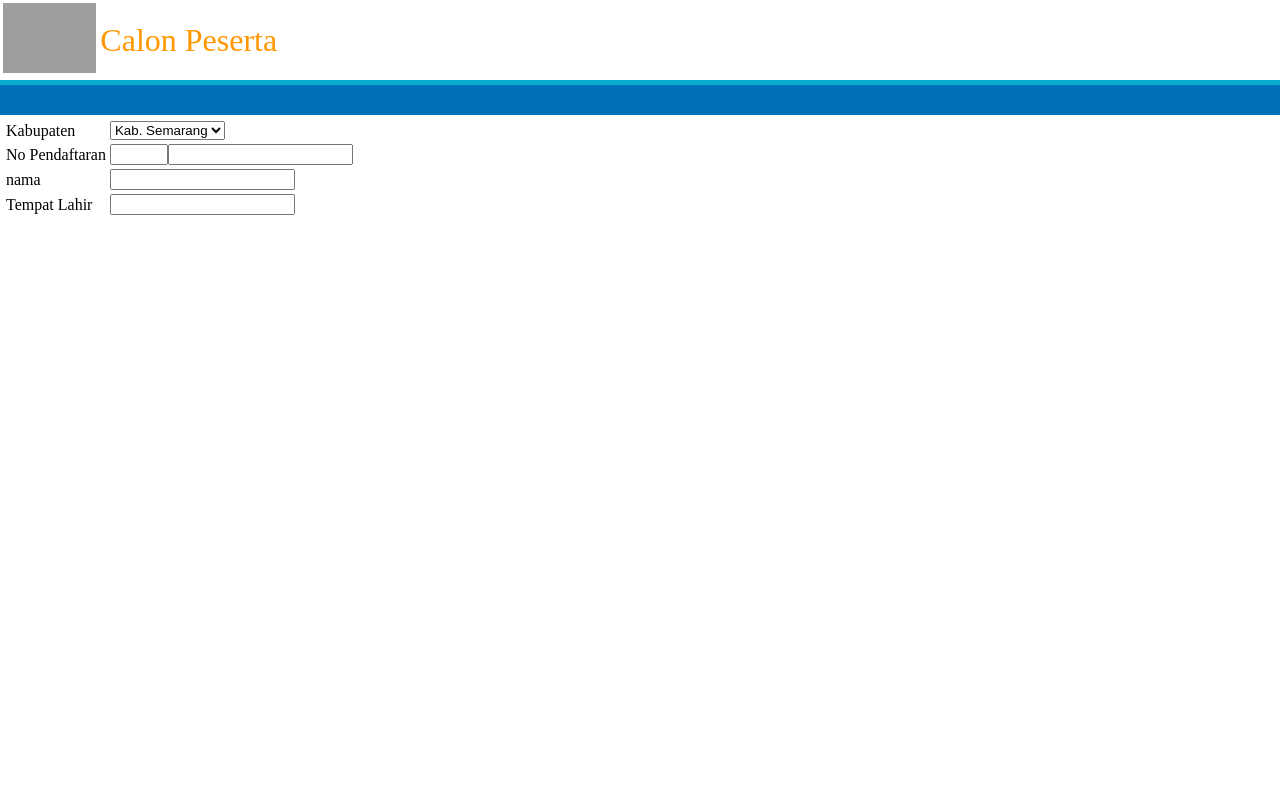
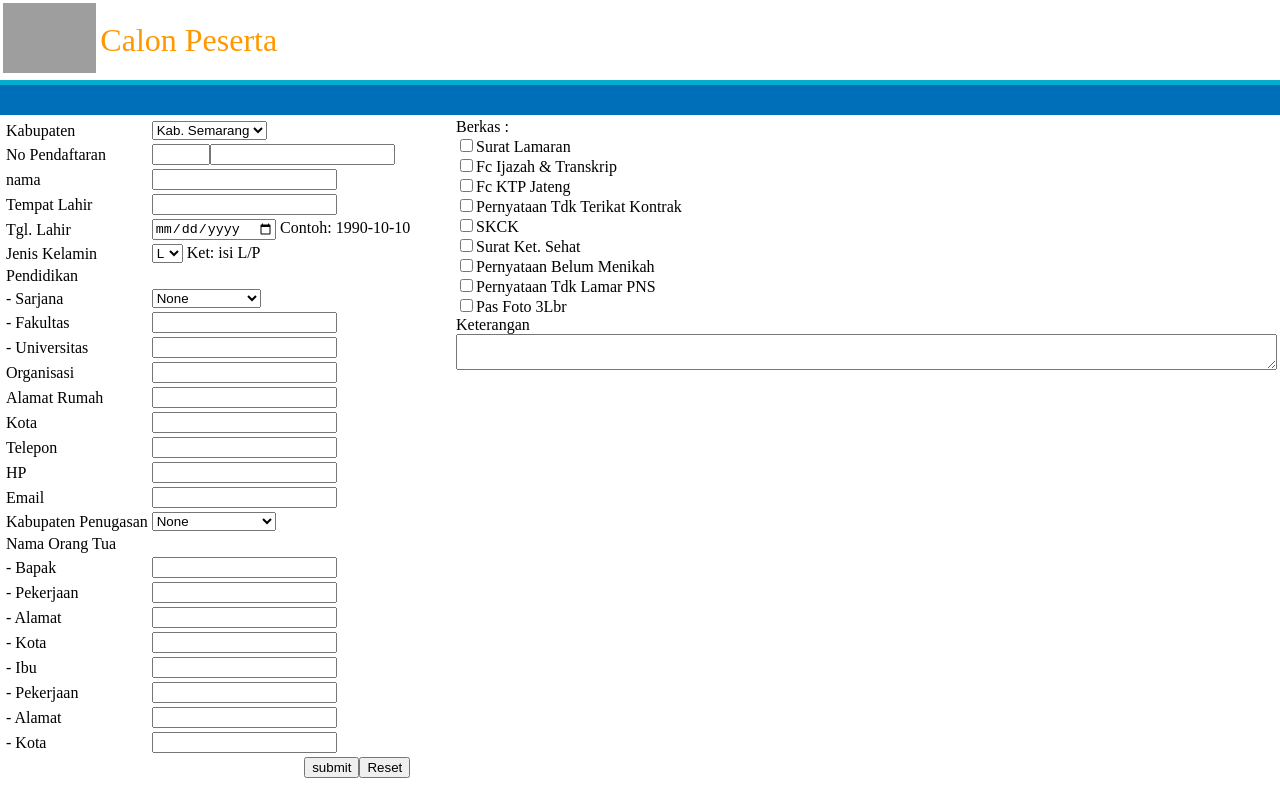
Before and after one commit to captainjex/tugas_pi, a plain HTML site: page tugas4.html in a window 1280 px wide. Drawn offline with Linux system fonts and the light colour scheme; grey boxes are pictures that could not be loaded.

Commit message:
selesai tugas 4

```diff
--- a/tugas4.html
+++ b/tugas4.html
@@ -10,11 +10,10 @@
             <td><font color="#ff9800" size="6">Calon Peserta</font></td>
         </tr>
     </table>
-    <div style="background-color:#08adce;height:5px;width:100%"> </div>
-    <div style="background-color:#006fba;height:30px;width:100%"> </div>
+    <div style="background-color:#006fba;height:30px;width:100%;border-top: 5px solid #08adce;"> </div>
     <table>
         <tr>
-            <td>
+            <td width="60%">
                 <table>
                     <tr>
                         <td>Kabupaten</td>
@@ -36,11 +35,127 @@
                     </tr>
                     <tr>
                         <td>Tempat Lahir</td>
-                        <td><input name="tmptlahir" type="text"></td>
+                        <td><input name="tempatlahir" type="text"></td>
+                    </tr>
+                    <tr>
+                        <td>Tgl. Lahir</td>
+                        <td><input name="tgllahir" type="date"> Contoh: 1990-10-10</td>
+                    </tr>
+                    <tr>
+                        <td>Jenis Kelamin</td>
+                        <td><select name="gender">
+                                <option value="pria">L</option>
+                                <option value="wanita">P</option>
+                            </select> Ket: isi L/P
+                        </td>
+                    </tr>
+                    <tr><td>Pendidikan</td></tr>
+                    <tr>
+                        <td>- Sarjana</td>
+                        <td><select name="sarjana" required="">
+                                <option value="">None</option>
+                                <option value="pertanian">Pertanian</option>
+                                <option value="perternakan">Perternakan</option>
+                                <option value="ilmu_komputer">Ilmu Komputer</option>
+                            </select>
+                        </td>
+                    </tr>
+                    <tr>
+                        <td>- Fakultas</td>
+                        <td><input name="fakultas" type="text"></td>
+                    </tr>
+                    <tr>
+                        <td>- Universitas</td>
+                        <td><input name="universitas" type="text"></td>
+                    </tr>
+                    <tr>
+                        <td>Organisasi</td>
+                        <td><input type="text" name="organisasi"></td>
+                    </tr>
+                    <tr>
+                        <td>Alamat Rumah</td>
+                        <td><input name="alamat" type="text"></td>
+                    </tr>
+                    <tr>
+                        <td>Kota</td>
+                        <td><input name="kota" type="text"></td>
+                    </tr>
+                    <tr>
+                        <td>Telepon</td>
+                        <td><input name="telepon" type="number"></td>
+                    </tr>
+                    <tr>
+                        <td>HP</td>
+                        <td><input name="HP" type="number"></td>
+                    </tr>
+                    <tr>
+                        <td>Email</td>
+                        <td><input name="email" type="email"></td>
+                    </tr>
+                    <tr>
+                        <td>Kabupaten Penugasan</td>
+                        <td><select name="penugasan" required="">
+                                <option value="">None</option>
+                                <option value="kab_semarang">Kab. Semarang</option>
+                                <option value="kab_tegal">Kab. Tegal</option>
+                                <option value="kab_pekalongan">Kab. Pekalongan</option>
+                            </select>
+                        </td>
+                    </tr>
+                    <tr>
+                        <td>Nama Orang Tua</td>
+                    </tr>
+                    <tr>
+                        <td>- Bapak</td>
+                        <td><input name="bapak" required="" type="text"></td>
+                    </tr>
+                    <tr>
+                        <td>- Pekerjaan</td>
+                        <td><input name="pekerjaanbpk" type="text"></td>
+                    </tr>
+                    <tr>
+                        <td>- Alamat</td>
+                        <td><input name="alamatbpk" type="text"></td>
+                    </tr>
+                    <tr>
+                        <td>- Kota</td>
+                        <td><input type="text" name="kotabpk"></td>
+                    </tr>
+                    <tr>
+                        <td>- Ibu</td>
+                        <td><input type="text" name="ibu"></td>
+                    </tr>
+                    <tr>
+                        <td>- Pekerjaan</td>
+                        <td><input name="pekerjaanibu" type="text"></td>
+                    </tr>
+                    <tr>
+                        <td>- Alamat</td>
+                        <td><input name="alamatibu" type="text"></td>
+                    </tr>
+                    <tr>
+                        <td>- Kota</td>
+                        <td><input type="text" name="kotaibu"></td>
+                    </tr>
+                    <tr>
+                        <td colspan="2" align="right"><input value="submit" type="submit"><input type="reset"></td>
                     </tr>
                 </table>
             </td>
-            <td></td>
+            <td valign="top" width="39%">
+                Berkas : <br>
+                <input type="checkbox" name="berkas" value="surat_lamaran">Surat Lamaran<br>
+                <input type="checkbox" name="berkas" value="fc_ijazahtranskrip">Fc Ijazah & Transkrip<br>
+                <input type="checkbox" name="berkas" value="fc_ktp_jateng">Fc KTP Jateng<br>
+                <input type="checkbox" name="berkas" value="pernyataan_kontrak">Pernyataan Tdk Terikat Kontrak<br>
+                <input type="checkbox" name="berkas" value="skck">SKCK<br>
+                <input type="checkbox" name="berkas" value="surat_sehat">Surat Ket. Sehat<br>
+                <input type="checkbox" name="berkas" value="pernyataan_single">Pernyataan Belum Menikah<br>
+                <input type="checkbox" name="berkas" value="pernyataan_tdk_pns">Pernyataan Tdk Lamar PNS<br>
+                <input type="checkbox" name="berkas" value="foto">Pas Foto 3Lbr<br>
+                Keterangan<br>
+                <textarea name="keterangan" rows="2" cols="100"></textarea>
+            </td>
         </tr>
     </table>
 </body>
```
